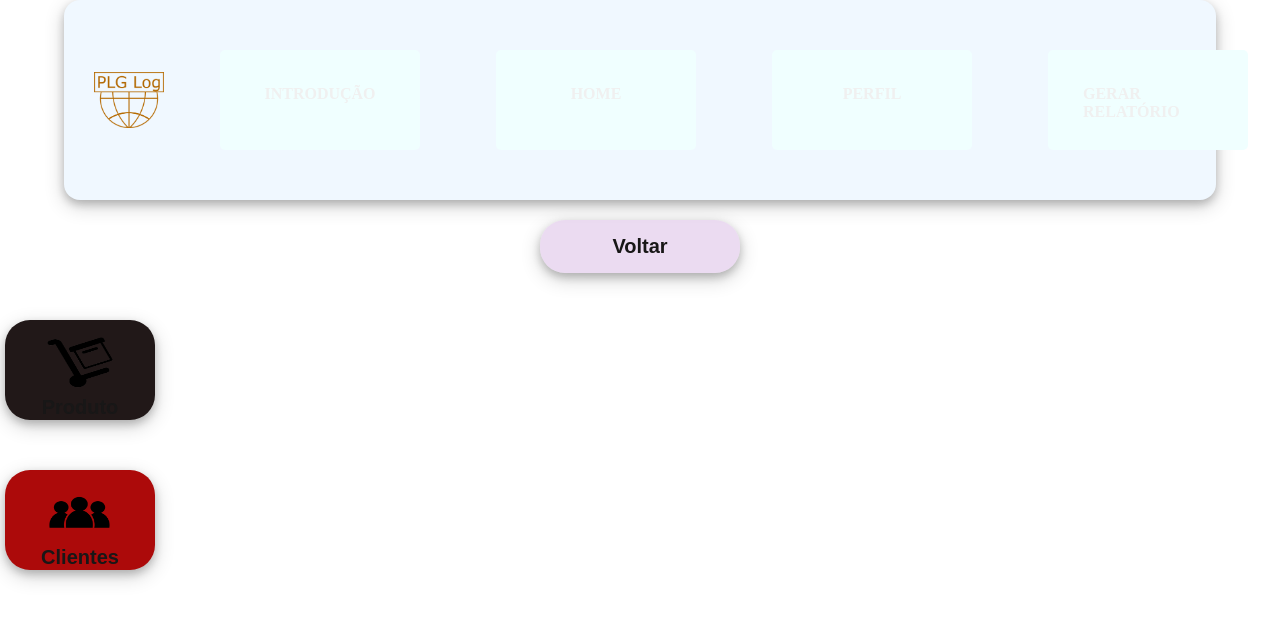
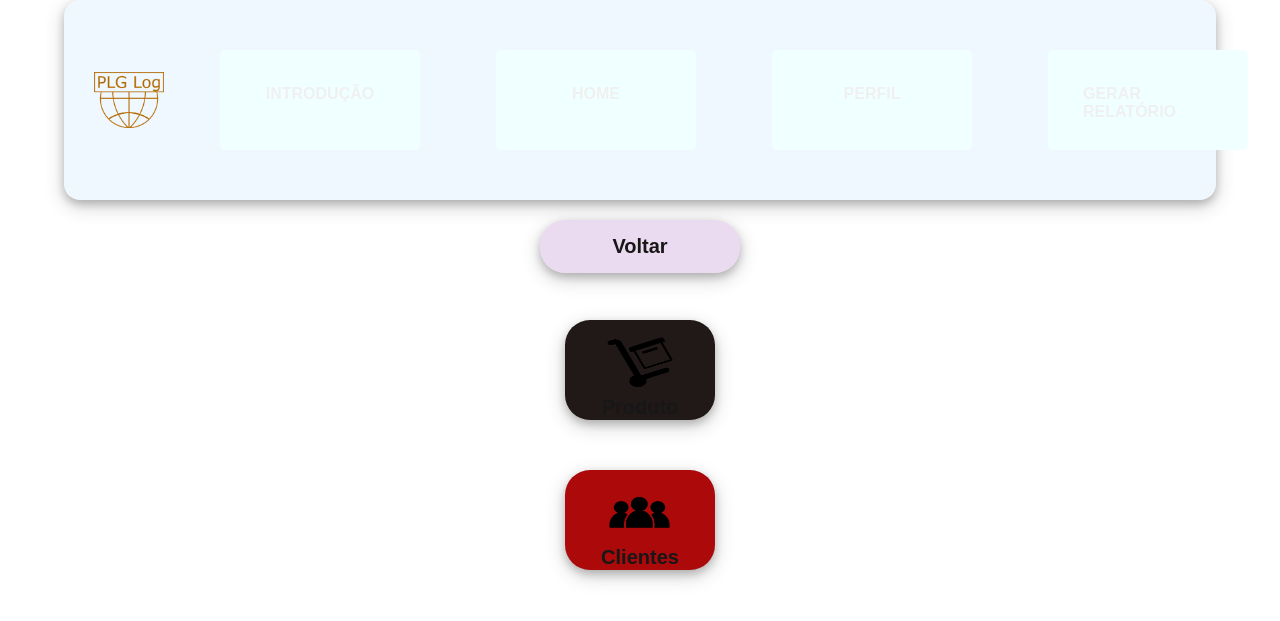
Before and after one commit to MayconEspindola/Plg_Log_remaster, a PHP site: page /work/app/views/register/register.php in a window 1280 px wide; the page is wider, and only the part inside the window is pictured. Shown: the top 621 px of that part. Run offline with PHP 8.4, Linux system fonts and the light colour scheme; the visitor is signed in with stand-in values (Sample User, id 1); some libraries are stand-ins or nearby versions.

Commit message:
consertando algumas coisas

```diff
--- a/work/app/composition/header.php
+++ b/work/app/composition/header.php
@@ -23,7 +23,7 @@ if (!isset($_SESSION["username"])) {
 
     <link href="https://cdn.jsdelivr.net/npm/bootstrap-icons@1.19.0/font/bootstrap-icons.css" rel="stylesheet">
 
-    <script> src="/handlers/invoice.js" </script>
+    <script src="/handlers/invoice.js">  </script>
     <script src="/handlers/path.js"></script>
     <script src="/handlers/InactivityCheckerjs"></script>
     <script>
--- a/work/app/styles/id/register.css
+++ b/work/app/styles/id/register.css
@@ -1,4 +1,4 @@
-<<<<<<< HEAD
+
 * {
     margin: 0;
     padding: 0;
@@ -101,7 +101,7 @@ button:hover{
         height: 100%;
     }
 }
-=======
+
 .box_register{
     display: flex;
     flex-direction: column;
@@ -134,5 +134,3 @@ background: #ac0a0a;
 
 
 }
-
->>>>>>> f36f0cd432b14e9491f752a41acc67708a8b607b
```
